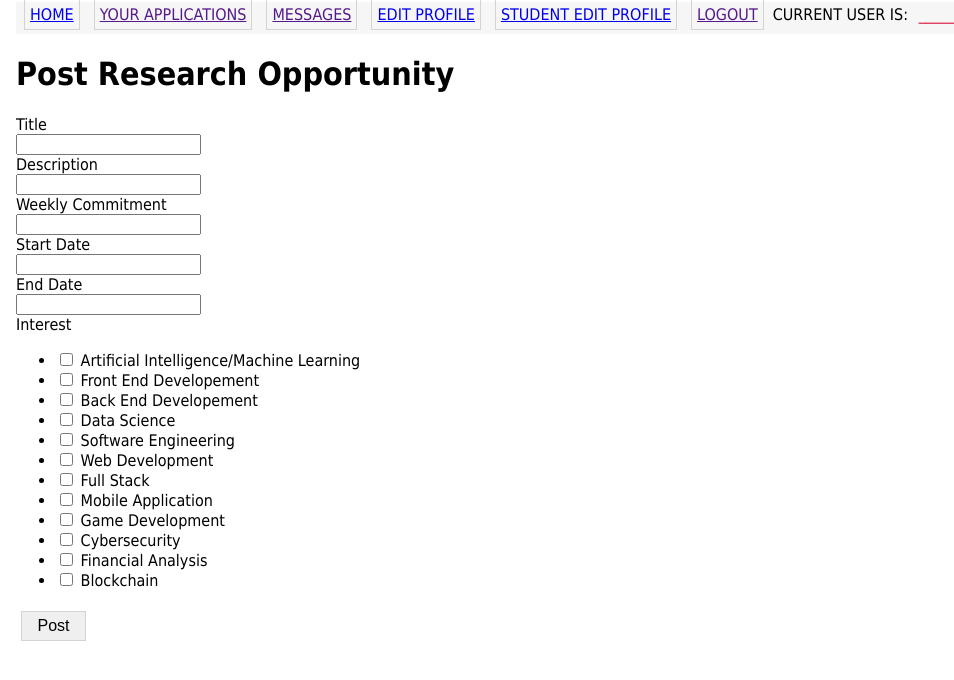
After one commit to Nick-Kildall/WSU-Group-Website, a Flask app: page /createpost in a window 1280 px wide. The commit adds this page. Shown: the top 680 px of the page, without its empty margins (0-954 px from the left). Run offline with Flask 2, Linux system fonts and the light colour scheme; data comes from the database, SQL or seed files in the repository; some libraries are stand-ins or nearby versions.

Commit message:
Added create post functionality. Need to implement the @login_required

```diff
--- a/app/Controller/forms.py
+++ b/app/Controller/forms.py
@@ -1,5 +1,6 @@
 from flask_wtf import FlaskForm
 from wtforms import StringField, SubmitField, TextAreaField, PasswordField
+from wtforms.fields.core import IntegerField
 from wtforms.widgets.core import CheckboxInput, ListWidget
 from wtforms_sqlalchemy.fields import QuerySelectField, QuerySelectMultipleField
 from wtforms.validators import  ValidationError, Length, DataRequired, Email, EqualTo
@@ -34,3 +35,16 @@ class StudentEditForm(FlaskForm):
         widget=ListWidget(prefix_label=False),
         option_widget=CheckboxInput() )
     submit = SubmitField('Submit')
+
+class PostForm(FlaskForm):
+    title = StringField('Title', validators=[DataRequired()])
+    description = StringField('Description', validators=[DataRequired()])
+    start_date = StringField('Start Date',  validators=[DataRequired()])
+    end_date = StringField('End Date',  validators=[DataRequired()])
+    interest = QuerySelectMultipleField( 'Interest',
+        query_factory= get_interests,
+        get_label= get_interestLabel,
+        widget=ListWidget(prefix_label=False),
+        option_widget=CheckboxInput() )
+    commitment = IntegerField('Commitment', validators=[DataRequired()])
+    submit = SubmitField('Post',  validators=[DataRequired()])
--- a/app/Controller/routes.py
+++ b/app/Controller/routes.py
@@ -3,9 +3,9 @@ import sys
 from flask import Blueprint
 from flask import render_template, flash, redirect, url_for, request
 from flask_login import  current_user, login_required
-from app.Controller.forms import FacultyEditForm, StudentEditForm
+from app.Controller.forms import FacultyEditForm, StudentEditForm, PostForm
 from config import Config
-from app.Model.models import Faculty, Student
+from app.Model.models import Faculty, Student, Post
 
 from app import db
 
@@ -62,7 +62,19 @@ def s_edit_profile():
     #     pass
     return render_template('s_edit_profile.html', title='Edit Profile', form=sform)
 
-
+@bp_routes.route('/createpost', methods=['GET','POST'])
+#@login_required
+def createpost():
+    ppost = PostForm()
+    if ppost.validate_on_submit():
+        newPost = Post(title = ppost.title.data,endDate = ppost.end_date.data, description = ppost.description.data, startDate = ppost.start_date.data,commitment = ppost.commitment.data, interests = ppost.interest.data)#,faculty_id = current_user.id)
+        for i in newPost.interests:
+            newPost.interests.append(i)
+        db.session.add(newPost)
+        db.session.commit()
+        flash("Your post has been created.")
+        return redirect(url_for('routes.index'))
+    return render_template('createpost.html', title='Create Post', form=ppost)
 
 
 @bp_routes.route('/apply', methods=['GET','POST'])
--- a/app/Model/models.py
+++ b/app/Model/models.py
@@ -15,8 +15,8 @@ userInterests = db.Table('userInterests',
     db.Column('interest_id', db.Integer, db.ForeignKey('interest.id'))
 )
 
-openingInterests = db.Table('openingInterests',
-    db.Column('user_id', db.Integer, db.ForeignKey('user.id')),
+postInterests = db.Table('postInterests',
+    db.Column('post_id', db.Integer, db.ForeignKey('post.id')),
     db.Column('interest_id', db.Integer, db.ForeignKey('interest.id'))
 )
 
@@ -31,18 +31,24 @@ class Post(db.Model):
     description = db.Column(db.String(2500))
     faculty_id = db.Column(db.String(20),db.ForeignKey('user.id'))
     commitment = db.Column(db.Integer)
-    interests = db.relationship('Interest', secondary = openingInterests, primaryjoin=(openingInterests.c.opening_id == id),  backref=db.backref('openingInterests', lazy='dynamic') ,lazy='dynamic')
+    interests = db.relationship('Interest', secondary = postInterests, primaryjoin=(postInterests.c.post_id == id),  backref=db.backref('postInterests', lazy='dynamic') ,lazy='dynamic')
     def get_interests(self):
         return self.interests
 
 class Interest(db.Model):
     id = db.Column(db.Integer, primary_key=True)
     name = db.Column(db.String(20))
-    posts = db.relationship("User",
+    posts = db.relationship('Post',
+        secondary = postInterests,
+        primaryjoin=(postInterests.c.interest_id == id),
+        backref=db.backref('postInterests',
+        lazy='dynamic'), lazy='dynamic')
+    users = db.relationship('User',
         secondary = userInterests,
         primaryjoin=(userInterests.c.interest_id == id),
         backref=db.backref('userInterests',
         lazy='dynamic'), lazy='dynamic')
+
 
     def __repr__(self):
         return '<ID: {} Name: {}>'.format(self.id,self.name)
@@ -85,17 +91,7 @@ class Student(User, db.Model):
 class Faculty(User, db.Model):
     pass
 
-class Opening(db.Model):
-   id = db.Column(db.Integer, primary_key=True)
-   title = db.Column(db.String(150))
-   endDate = db.Column(db.String(64))
-   startDate = db.Column(db.String(64))
-   description = db.Column(db.String(2500))
-   faculty_id = db.Column(db.String(20),db.ForeignKey('user.id'))
-   commitment = db.Column(db.Integer)
-   interests = db.relationship('Interest', secondary = openingInterests, primaryjoin=(openingInterests.c.opening_id == id),  backref=db.backref('openingInterests', lazy='dynamic') ,lazy='dynamic')
-   def get_interests(self):
-       return self.interests
+
 
 '''
 Sample class inheritence structure as follows
--- /dev/null
+++ b/app/View/templates/createpost.html
@@ -0,0 +1,50 @@
+{% extends "base.html" %}
+
+{% block content %}
+
+    <h1>Post Research Opportunity</h1>
+
+    {% if form %}
+
+        <form action="" method="post">
+            {{ form.hidden_tag() }}
+            <div>
+                <!--Displays the form item for the post's `title`.-->
+                {{ form.title.label }}<br>
+                {{ form.title(class="formtitle") }}<br>
+                {% for error in form.title.errors %}
+                <span style = "color: red;">[ {{error}} ]</span>
+                {% endfor %}
+                {{form.description.label}} <br>
+                {{form.description(class="formbody")}}<br>
+                {% for error in form.description.errors %}
+                <span style = "color: red;">[ {{error}} ]</span>
+                {% endfor %}
+                Weekly {{form.commitment.label}} <br>
+                {{form.commitment(class="formbody")}}<br>
+                {% for error in form.commitment.errors %}
+                <span style = "color: red;">[ {{error}} ]</span>
+                {% endfor %}
+                {{form.start_date.label}} <br>
+                {{form.start_date(class="formbody")}}<br>
+                {% for error in form.start_date.errors %}
+                <span style = "color: red;">[ {{error}} ]</span>
+                {% endfor %}
+                {{form.end_date.label}} <br>
+                {{form.end_date(class="formbody")}}<br>
+                {% for error in form.end_date.errors %}
+                <span style = "color: red;">[ {{error}} ]</span>
+                {% endfor %}
+
+            </div>
+
+            <div>
+                {{form.interest.label}}<br>
+                {{form.interest(class = 'formselect')}}
+            </div>
+            {{ form.submit(class="button") }}
+        </form>
+    {% endif %}
+
+
+  {%endblock%}
--- a/app/View/templates/login.html
+++ b/app/View/templates/login.html
@@ -32,4 +32,4 @@
             <p> New Faculty User?<a href = "{{url_for('auth.f_register')}}">Click to Register! </a>  </p>
         </form>
     {%endif%}
-{% endblock %
+{% endblock%}
```
Also changed, not shown: r_connect.db.
